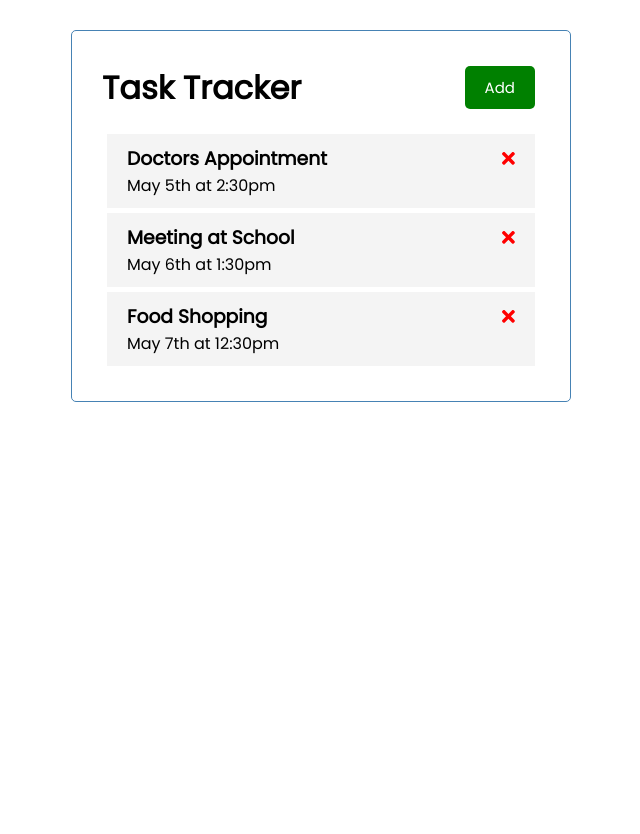
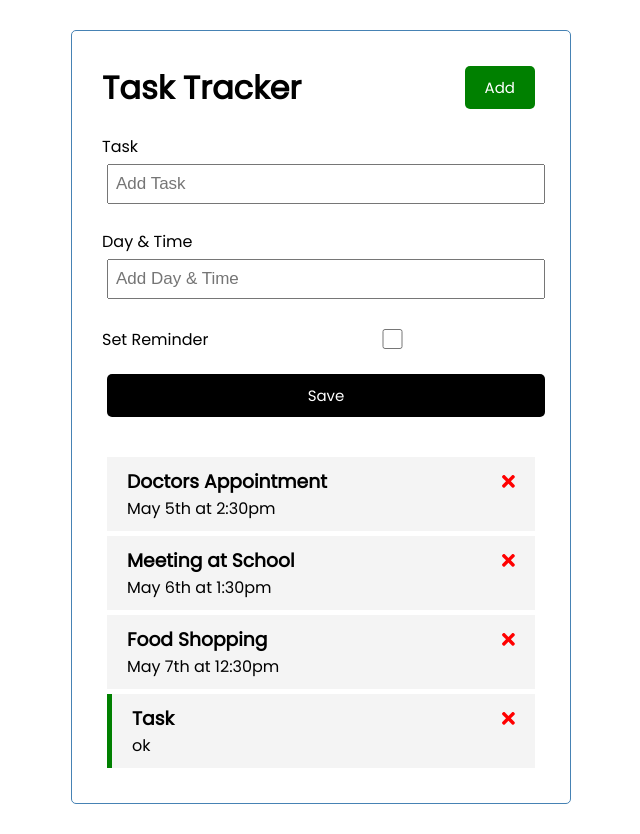
Before and after one commit to MajedBannouri/work-drive, an Angular app: page / in a window 1280 px wide. Shown: the whole page, without its empty margins (319-959 px from the left). Before the commit the page ends 800 px from the top, so only its background shows below. Built offline with nearby package versions, Linux system fonts and the light colour scheme; data requests are answered from the project's data file.

Commit message:
✨ submit and create task ..

```diff
--- a/db.json
+++ b/db.json
@@ -17,6 +17,12 @@
       "text": "Food Shopping",
       "day": "May 7th at 12:30pm",
       "reminder": false
+    },
+    {
+      "text": "Task ",
+      "day": "ok",
+      "reminder": true,
+      "id": 4
     }
   ]
 }
--- a/src/app/app.module.ts
+++ b/src/app/app.module.ts
@@ -1,7 +1,7 @@
 import { BrowserModule } from "@angular/platform-browser";
 import { NgModule } from "@angular/core";
 import { HttpClientModule } from "@angular/common/http";
-
+import { FormsModule } from "@angular/forms";
 import { AppComponent } from "./app.component";
 import { HeaderComponent } from "./components/header/header.component";
 import { ButtonComponent } from "./components/button/button.component";
@@ -9,6 +9,7 @@
 import { TaskItemComponent } from "./components/task-item/task-item.component";
 
 import { FontAwesomeModule } from "@fortawesome/angular-fontawesome";
+import { AddTaskComponent } from "./components/add-task/add-task.component";
 
 @NgModule({
   declarations: [
@@ -17,8 +18,9 @@
     ButtonComponent,
     TasksComponent,
     TaskItemComponent,
+    AddTaskComponent,
   ],
-  imports: [BrowserModule, FontAwesomeModule, HttpClientModule],
+  imports: [BrowserModule, FontAwesomeModule, HttpClientModule, FormsModule],
   providers: [],
   bootstrap: [AppComponent],
 })
--- /dev/null
+++ b/src/app/components/add-task/add-task.component.css
@@ -0,0 +1,3 @@
+.add-form {
+  margin-bottom: 40px;
+}
--- /dev/null
+++ b/src/app/components/add-task/add-task.component.html
@@ -0,0 +1,34 @@
+<form class="add-form" (ngSubmit)="onSubmit()">
+  <div class="form-control">
+    <label for="text">Task</label>
+    <input
+      type="text"
+      name="text"
+      id="text"
+      [(ngModel)]="text"
+      placeholder="Add Task"
+    />
+  </div>
+
+  <div class="form-control">
+    <label for="day">Day & Time</label>
+    <input
+      type="text"
+      name="day"
+      id="day"
+      [(ngModel)]="day"
+      placeholder="Add Day & Time"
+    />
+  </div>
+
+  <div class="form-control form-control-check">
+    <label for="reminder">Set Reminder</label>
+    <input
+      type="checkbox"
+      name="reminder"
+      [(ngModel)]="reminder"
+      id="reminder"
+    />
+  </div>
+  <input type="submit" value="Save" class="btn btn-block" />
+</form>
--- /dev/null
+++ b/src/app/components/add-task/add-task.component.ts
@@ -0,0 +1,38 @@
+import { Component, OnInit, Output, EventEmitter } from "@angular/core";
+import { Task } from "../../Task";
+
+@Component({
+  selector: "app-add-task",
+  templateUrl: "./add-task.component.html",
+  styleUrls: ["./add-task.component.css"],
+})
+export class AddTaskComponent implements OnInit {
+  @Output() onAddTask: EventEmitter<Task> = new EventEmitter();
+
+  text: string;
+  day: string;
+  reminder: boolean = false;
+
+  constructor() {}
+
+  ngOnInit() {}
+
+  onSubmit() {
+    if (!this.text) {
+      alert("Please add a task!");
+      return;
+    }
+
+    const newTask = {
+      text: this.text,
+      day: this.day,
+      reminder: this.reminder,
+    };
+
+    this.onAddTask.emit(newTask);
+
+    this.text = "";
+    this.day = "";
+    this.reminder = false;
+  }
+}
--- a/src/app/components/tasks/tasks.component.html
+++ b/src/app/components/tasks/tasks.component.html
@@ -1,3 +1,4 @@
+<app-add-task (onAddTask)="addTask($event)"></app-add-task>
 <app-task-item
   *ngFor="let task of tasks"
   [task]="task"
--- a/src/app/components/tasks/tasks.component.ts
+++ b/src/app/components/tasks/tasks.component.ts
@@ -28,4 +28,8 @@
     task.reminder = !task.reminder;
     this.taskService.updateTaskReminder(task).subscribe();
   }
+
+  addTask(task: Task) {
+    this.taskService.addTask(task).subscribe((task) => this.tasks.push(task));
+  }
 }
--- a/src/app/services/task.service.ts
+++ b/src/app/services/task.service.ts
@@ -29,4 +29,8 @@
     const url = `${this.apiURL}/${task.id}`;
     return this.http.put<Task>(url, task, httpOptions);
   }
+
+  addTask(task: Task): Observable<Task> {
+    return this.http.post<Task>(this.apiURL, task, httpOptions);
+  }
 }
```
Also changed, not shown: 1 other file (tests, documents, lock files or other folders).
